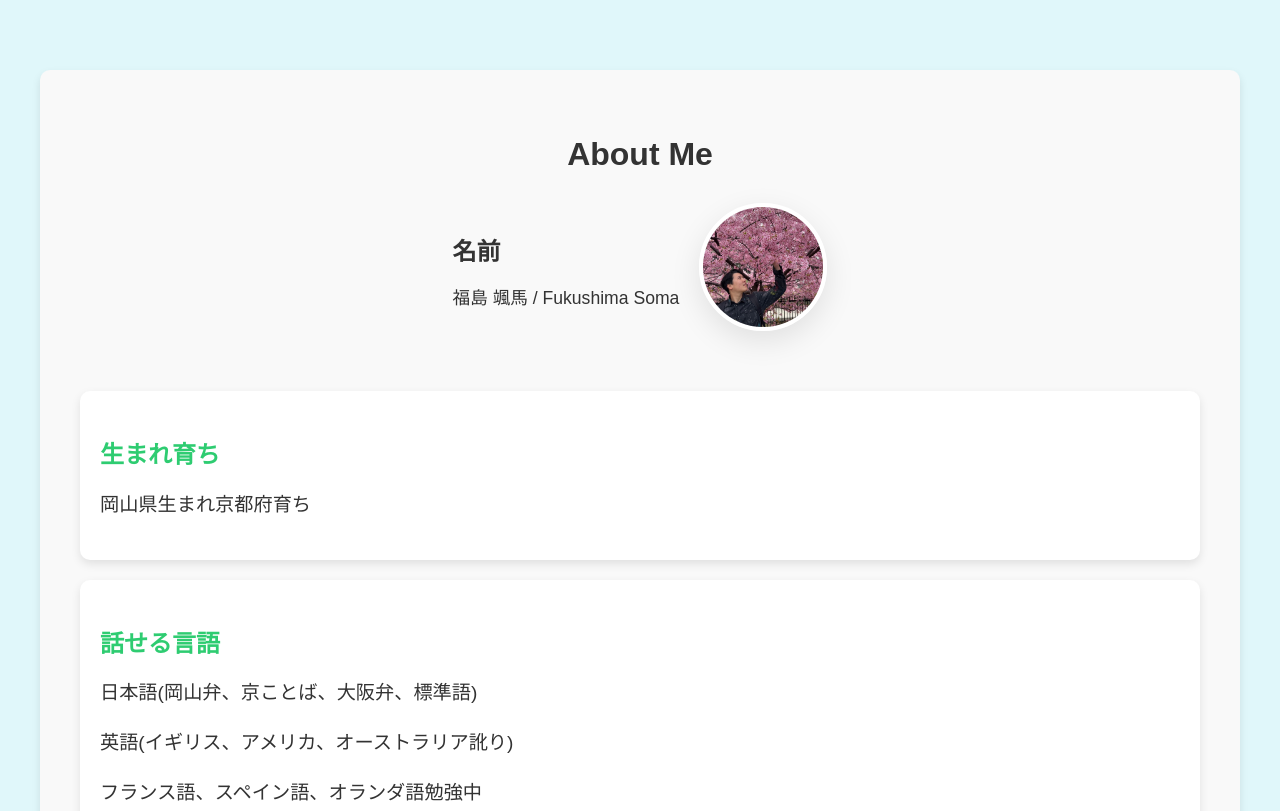
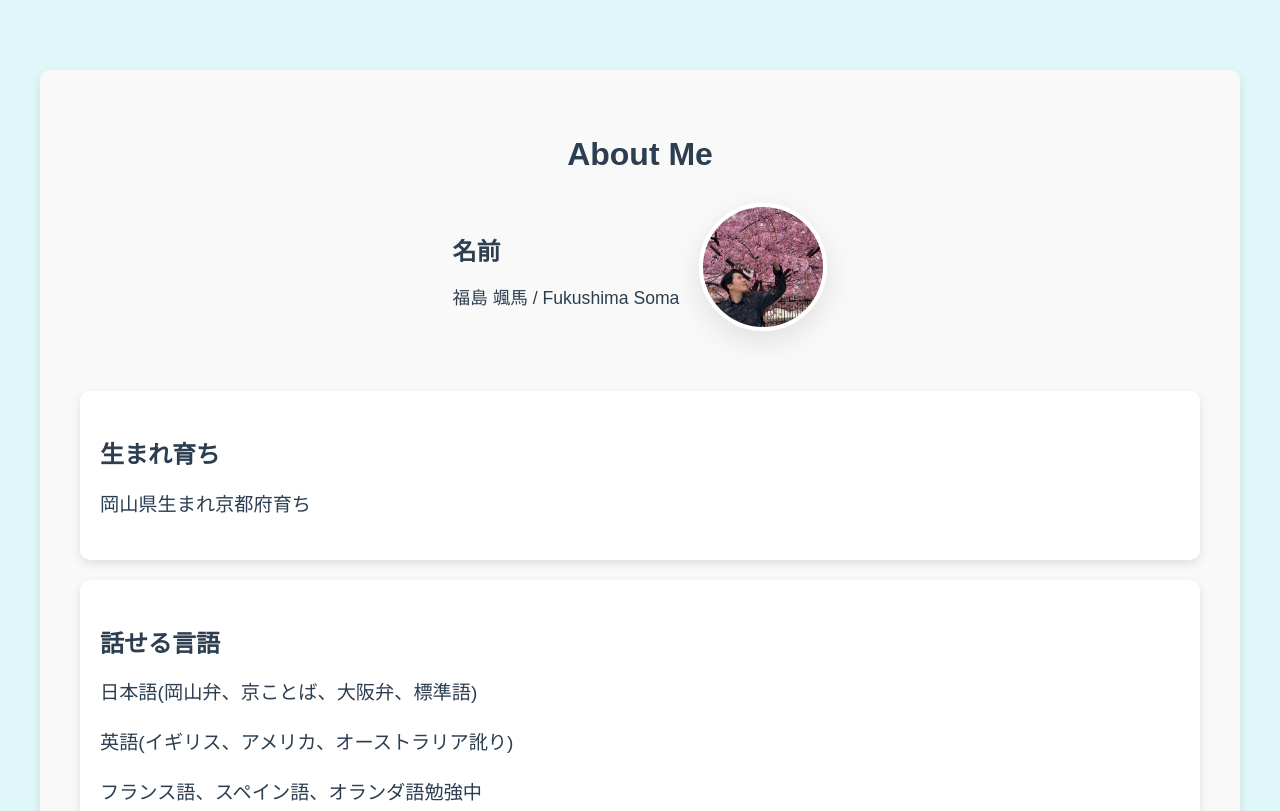
Before and after one commit to fmfrom422yd/portfolio-site, a plain HTML site: page index.html in a window 1280 px wide. Shown: the part 1360-2171 px from the top of the page. Drawn offline with Linux system fonts and the light colour scheme.

Commit message:
Update contact form styles and HTML

```diff
--- a/css/styles.css
+++ b/css/styles.css
@@ -9,7 +9,7 @@ body {
 
 h2 {
     font-size: 2rem;
-    color: #333;
+    color: #2c3e50;
     margin-bottom: 20px;
 }
 
@@ -105,9 +105,23 @@ form {
     flex-direction: column;
     gap: 10px;
 }
+/* お問い合わせタイトル */
+h2 {
+    text-align: center;  /* 中央に配置 */
+    font-size: 2em;
+    color: #2c3e50;
+    margin-bottom: 1em;
+}
+
+/* ラベル（名前、メール、メッセージ）のスタイル */
+label {
+    font-size: 1.2em;   /* フォントサイズを設定 */
+    color: #2c3e50;        /* 色を #333 に設定 */
+}
 
 button {
     background-color: #2ecc71;
+
     color: white;
     border: none;
     padding: 10px;
@@ -145,7 +159,7 @@ button:hover {
 #home h2 {
     font-size: 2.0rem;  /* タイトルのフォントサイズ */
     margin-bottom: 10px; /* タイトルと本文の間の余白 */
-    color: #333;      /* タイトルの色 */
+    color: #2c3e50;      /* タイトルの色 */
 }
 
 #about {
@@ -161,7 +175,7 @@ button:hover {
     text-align: center;
     font-size: 2rem;
     margin-bottom: 30px;
-    color: #333;
+    color: #2c3e50;
 }
 
 .intro {
@@ -179,13 +193,13 @@ button:hover {
 
 .name-section h3 {
     font-size: 1.5rem;
-    color: #333;
+    color: #2c3e50;
     margin-bottom: 5px;
 }
 
 .name-section p {
     font-size: 1.1rem;
-    color: #333;
+    color: #2c3e50;
 }
 
 .profile-img {
@@ -207,13 +221,13 @@ button:hover {
 
 .section h3 {
     font-size: 1.5rem;
-    color: #2ecc71;
+    color: #2c3e50;
     margin-bottom: 10px;
 }
 
 .section p, .section ul {
     font-size: 1.2rem;
-    color: #333;
+    color: #2c3e50;
     line-height: 1.6;
 }
 
@@ -238,7 +252,7 @@ ul li {
     font-size: 1.2rem; /* フォントサイズ */
     margin: 0;         /* マージンをリセット */
     padding: 0;        /* パディングをリセット */
-    color: #333;       /* 色を指定 */
+    color: #2c3e50;       /* 色を指定 */
     margin-top: 20px;
 }
 
```
Also changed, not shown: index.html (+0 -1 lines).
